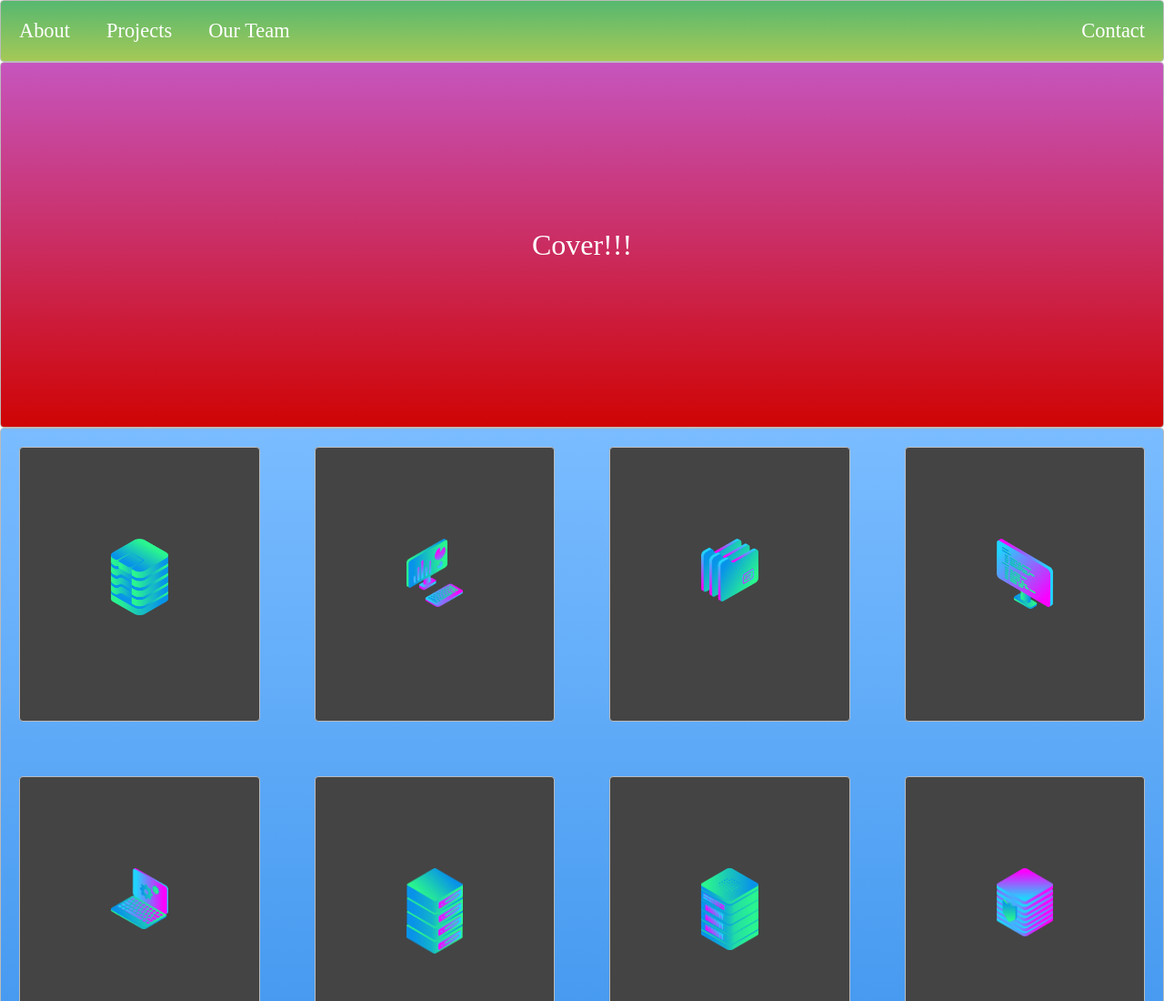
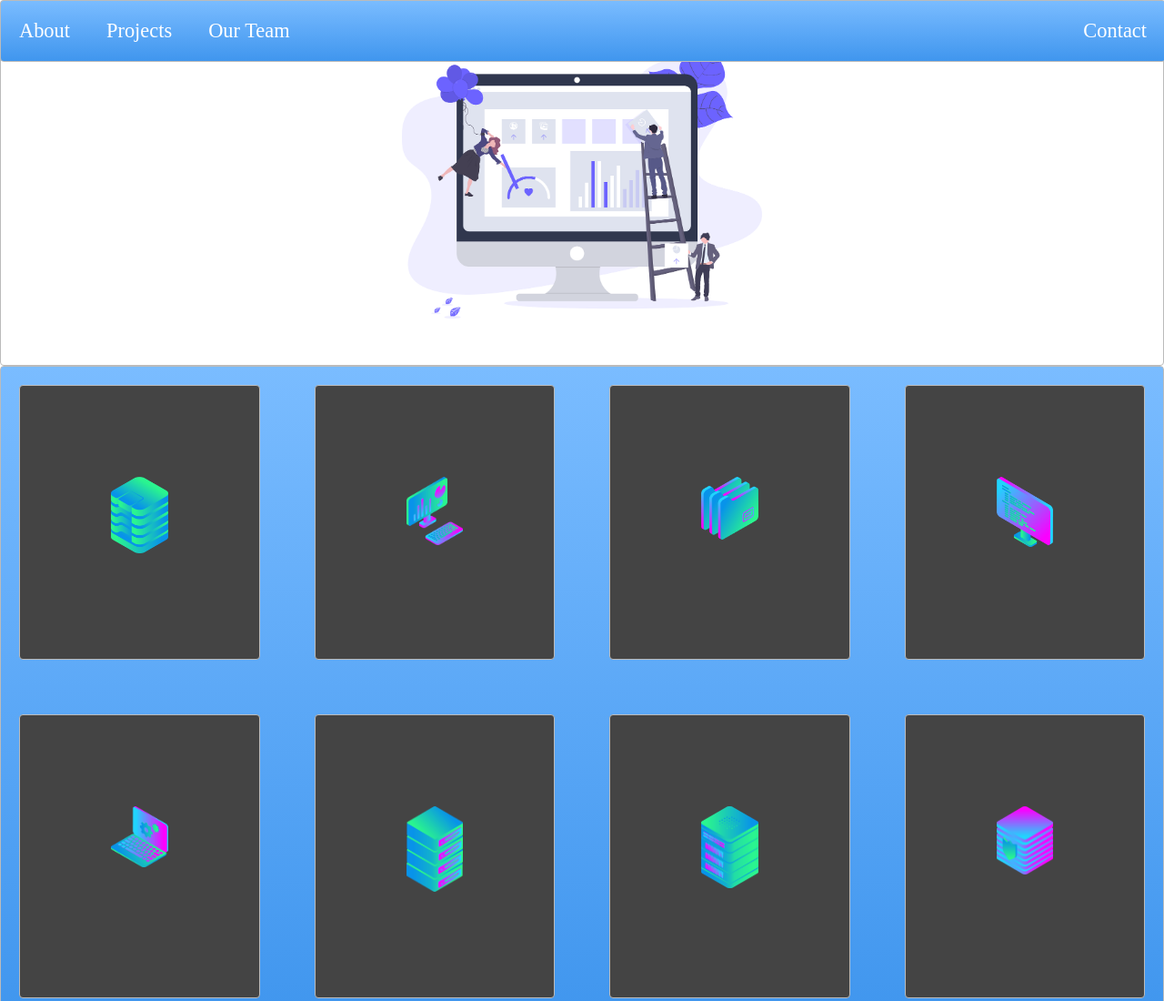
Before and after one commit to kaustubhiyer/web_dev, a plain HTML site: page layout_solution/index.html in a window 1280 px wide. Shown: the top 1100 px of the page at 91% size. Drawn offline with Linux system fonts and the light colour scheme.

Commit message:
conversion from layout to site

```diff
--- a/layout_solution/index.html
+++ b/layout_solution/index.html
@@ -5,15 +5,15 @@
   <link rel="stylesheet" type="text/css" href="./style.css">
 </head>
 <body>
-  <div class="zone green">
+  <nav class="zone blue sticky">
     <ul class="header">
       <li><a href="#">About</a></li>
       <li><a href="#">Projects</a></li>
       <li><a href="#">Our Team</a></li>
       <li class="right-side"><a href="#">Contact</a></li>
     </ul>
-  </div>
-  <div class="zone red container">Cover!!!</div>
+  </nav>
+  <div class="zone container"><img class="cover" src="img/undraw.png"></div>
   <div class="zone blue grid-wrapper">
     <div class="box zone"><img src="./img/data_storage_2_2.png" alt=""></div>
     <div class="box zone"><img src="./img/desktop_analytics_2.png" alt=""></div>
--- a/layout_solution/style.css
+++ b/layout_solution/style.css
@@ -102,6 +102,14 @@ a {
     text-decoration: none;
 }
 
+
+
+.sticky {
+    position: fixed;
+    top: 0;
+    width: 100%;
+}
+
 /*
     * Cover
 */
@@ -110,6 +118,10 @@ a {
     justify-content: center;
     align-items: center;
     height: 50vh;
+}
+.cover {
+    width: 30rem;
+    z-index: -1;
 }
 
 
@@ -131,6 +143,12 @@ a {
     padding: 100px;
     margin: 20px
 }
+.box:hover {
+    -webkit-box-shadow:rgba(0,0,0,0.8) 0px 5px 15px, inset rgba(0,0,0,0.15) 0px -10px 20px;
+    -moz-box-shadow:rgba(0,0,0,0.8) 0px 5px 15px, inset rgba(0,0,0,0.15) 0px -10px 20px;
+    -o-box-shadow:rgba(0,0,0,0.8) 0px 5px 15px, inset rgba(0,0,0,0.15) 0px -10px 20px;
+    box-shadow:rgba(0,0,0,0.8) 0px 5px 15px, inset rgba(0,0,0,0.15) 0px -10px 20px;
+}
 
 /*
     * Footer
```
